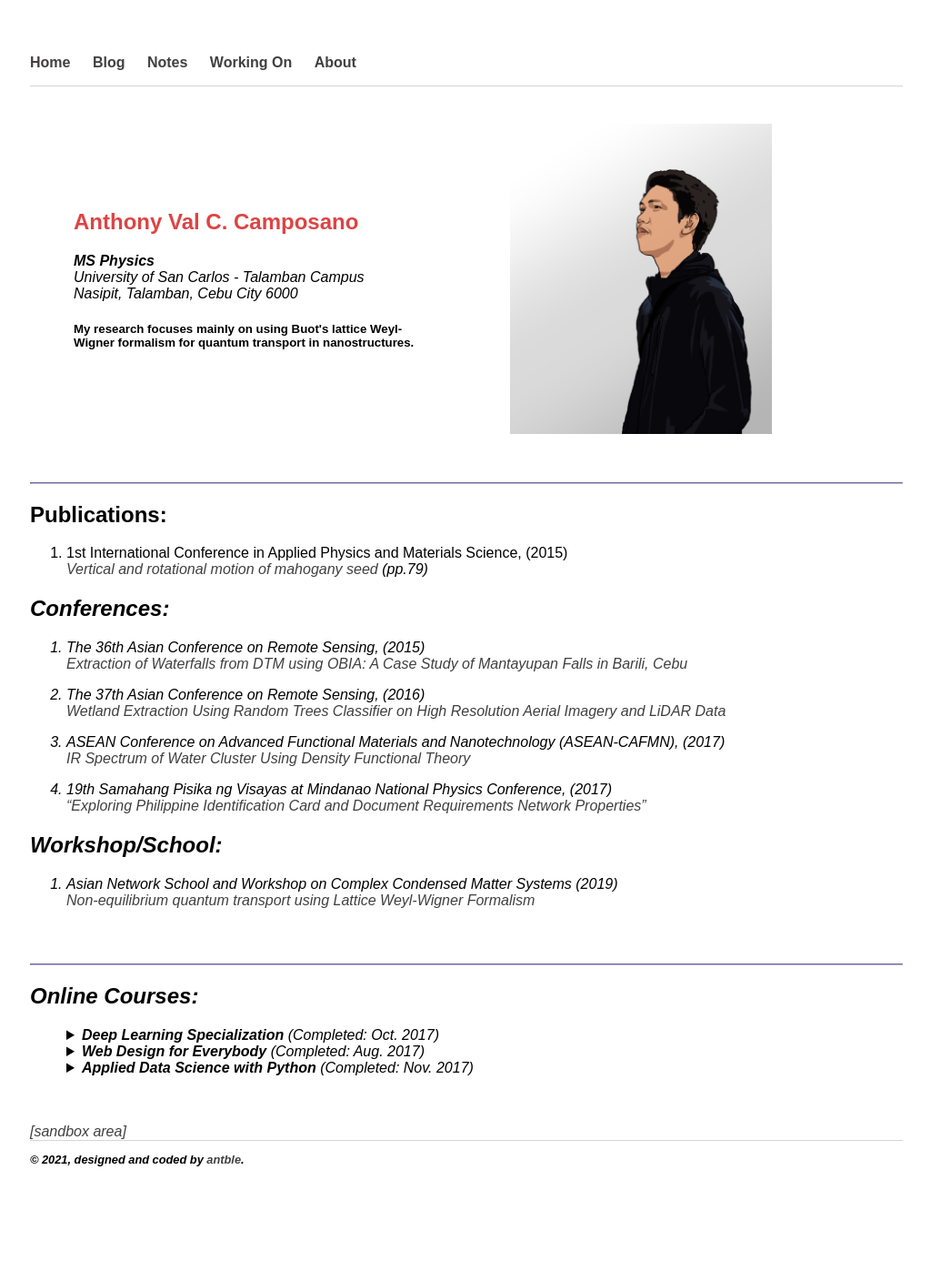
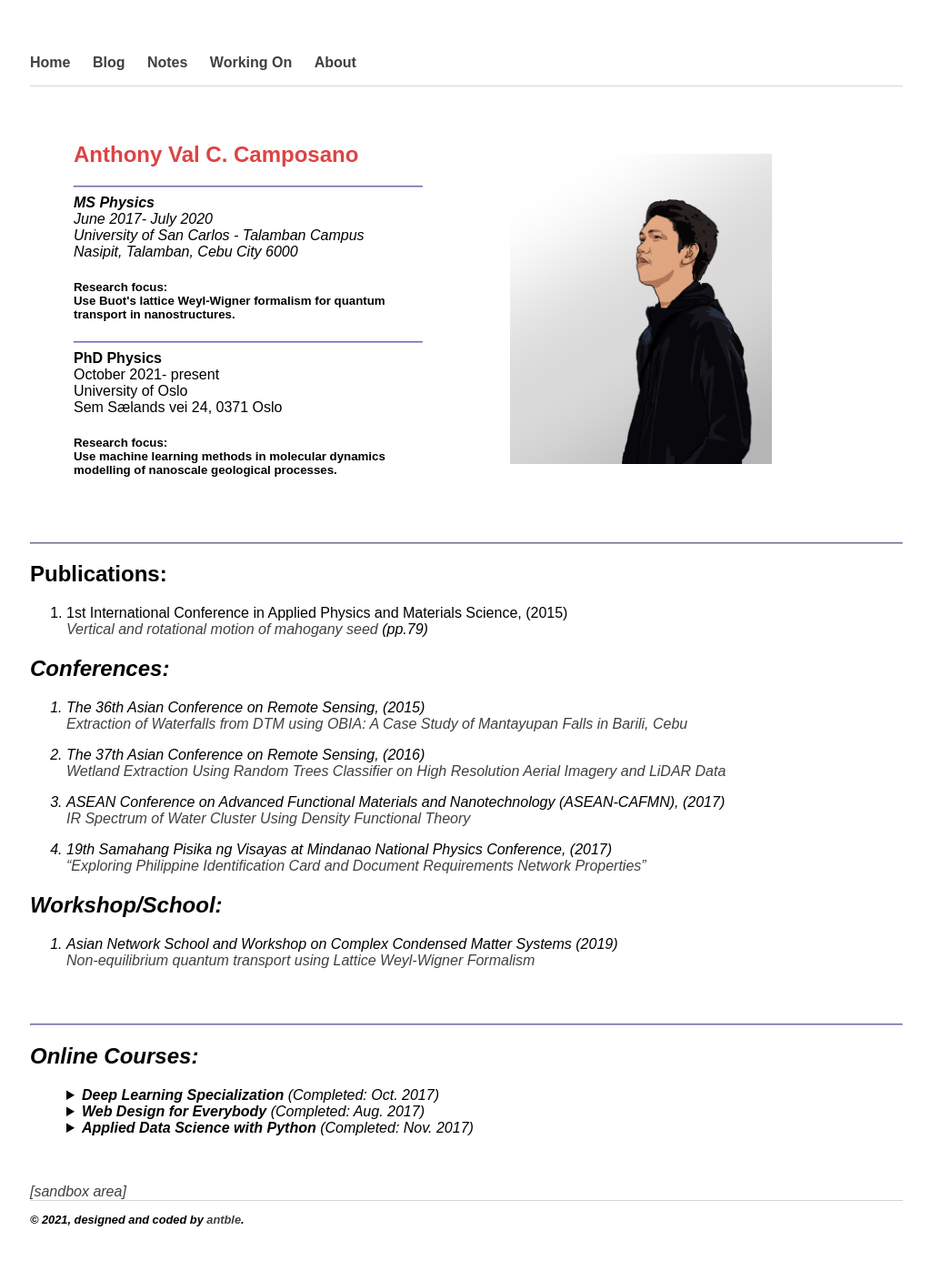
Before and after one commit to antble/antble.github.io, a Jekyll site: the page built from about/index.html, in a window 1280 px wide. Shown: the whole page at 91% size, without its empty margins (127-1151 px from the left). Built offline with Jekyll 4.4.1, drawn with Linux system fonts in a browser that asks for light colours; some web fonts are replaced; before the commit the page ends 1342 px from its top, so only the background shows below that.

Commit message:
update about me page

```diff
--- a/about/index.html
+++ b/about/index.html
@@ -7,15 +7,31 @@ title: about
     <div class="author">
         <h2><a href="https://scholar.google.com.ph/citations?user=cOoW4-4AAAAJ&hl=en">Anthony Val C. Camposano</a></h2>
         <address>
+        <hr>
         <strong>MS Physics </strong><br>
+        June 2017- July 2020 <br>
         University of San Carlos - Talamban Campus<br>
         Nasipit, Talamban, Cebu City 6000<br>
         <!--<abbr title="phone">Cellphone: </abbr>(+063)199528500<br>-->
         <!--<span class="obfuscate">anthonyvalcamposano@gmail.com</span>-->
         </address>
+
         <h5>
-        My research focuses mainly on using Buot's lattice
+        Research focus: <br>
+        Use Buot's lattice
         Weyl-Wigner formalism for quantum transport in nanostructures.
+        </h5>
+        <hr>
+        <strong>PhD Physics </strong><br>
+        October 2021- present<br>
+        University of Oslo <br>
+        Sem Sælands vei 24, 0371 Oslo<br>
+        <!--<abbr title="phone">Cellphone: </abbr>(+063)199528500<br>-->
+        <!--<span class="obfuscate">anthonyvalcamposano@gmail.com</span>-->
+        </address>
+        <h5>
+        Research focus: <br>
+        Use machine learning methods in molecular dynamics modelling of nanoscale geological processes.
         </h5>
     </div>
 
--- a/math/cal.html
+++ b/math/cal.html
@@ -3,8 +3,6 @@ layout: default
 title: Calculus
 field: cal
 ---
-
-
 
 <h1>
     {{page.title | capitalize}}
```
